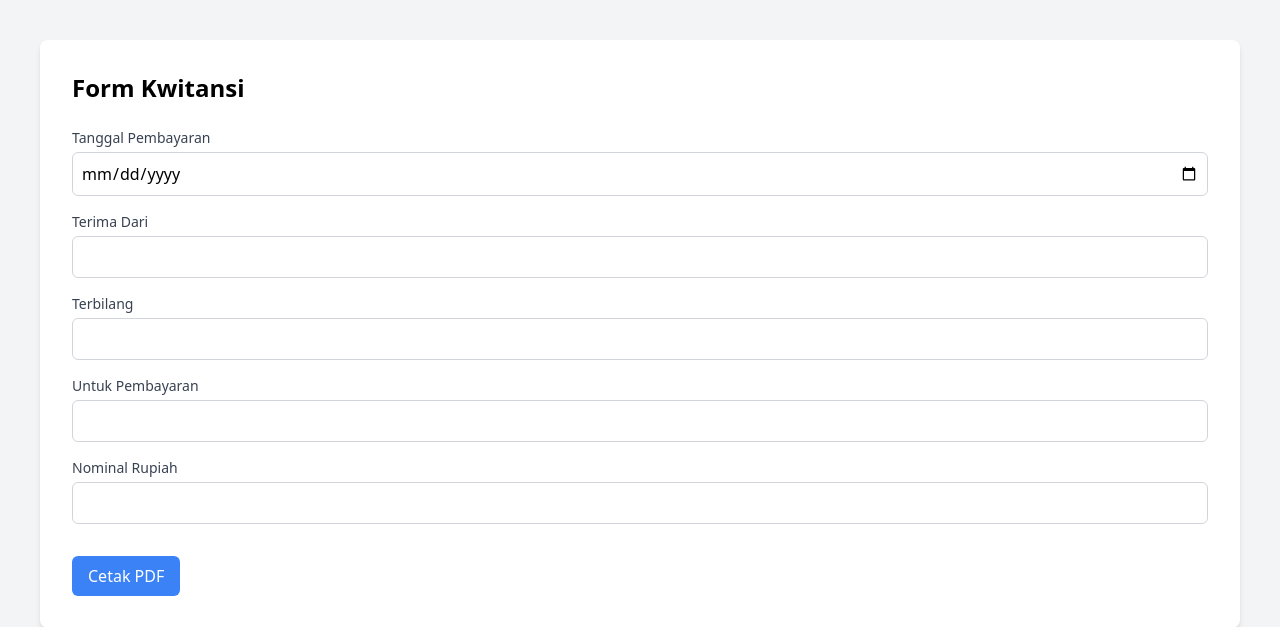
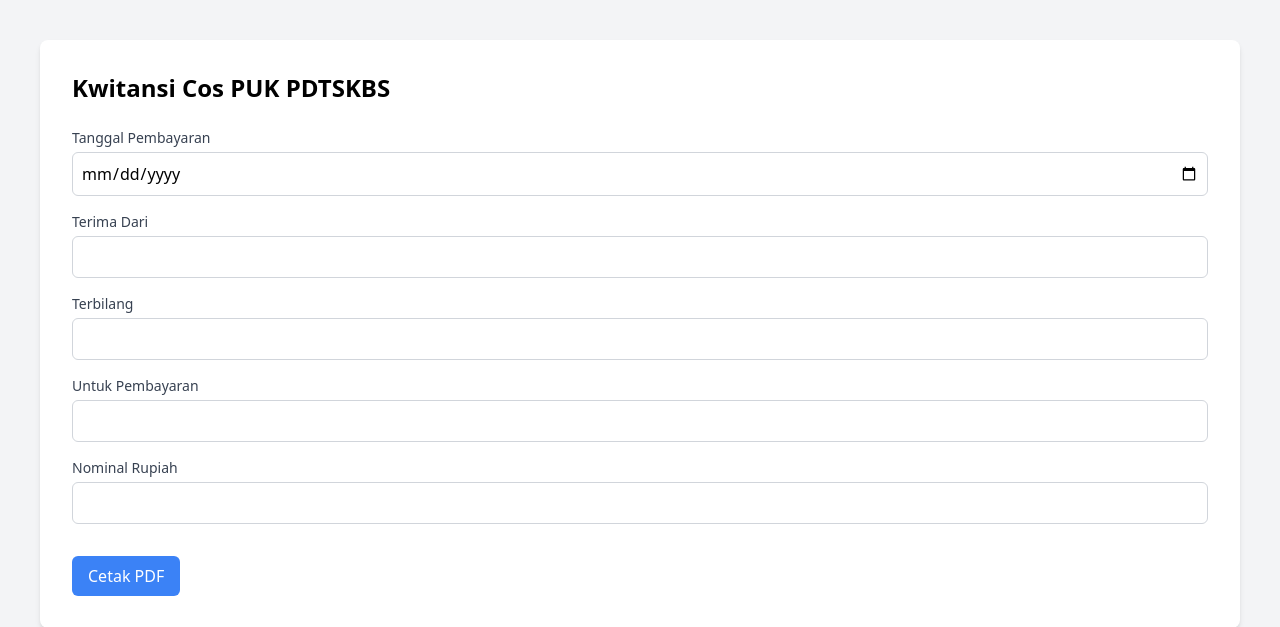
Before and after one commit to Jalkepoh/puk, a PHP site: page /form.php in a window 1280 px wide. Shown: the top 627 px of the page. Run offline with PHP 8.4, Linux system fonts and the light colour scheme; some libraries are stand-ins or nearby versions.

Commit message:
Add files via upload

```diff
--- a/form.php
+++ b/form.php
@@ -3,7 +3,7 @@
 <head>
     <meta charset="UTF-8">
     <meta name="viewport" content="width=device-width, initial-scale=1.0">
-    <title>Aplikasi Kwitansi</title>
+    <title>Kwitansi PUKPDTSKBS</title>
     <link href="https://cdn.jsdelivr.net/npm/tailwindcss@2.2.19/dist/tailwind.min.css" rel="stylesheet">
     <script src="https://cdnjs.cloudflare.com/ajax/libs/jspdf/2.5.1/jspdf.umd.min.js"></script>
     <script>
@@ -70,13 +70,14 @@
             });
 
             doc.addImage(imgData, "PNG", 80, 95, 50, 50); // Menambahkan gambar stempel
+            doc.text("Pengurus PUK PDTSKBS", 105, 160, { align: "center" }); // Menggeser teks ini ke bawah agar tidak bertabrakan dengan stempel
             doc.save("kwitansi.pdf");
         }
     </script>
 </head>
 <body class="bg-gray-100 p-10">
     <div class="container mx-auto bg-white p-8 shadow-md rounded-lg">
-        <h2 class="text-2xl font-bold mb-6">Form Kwitansi</h2>
+        <h2 class="text-2xl font-bold mb-6">Kwitansi Cos PUK PDTSKBS</h2>
         <form>
             <div class="mb-4">
                 <label for="tanggal" class="block text-sm font-medium text-gray-700">Tanggal Pembayaran</label>
@@ -116,6 +117,7 @@
             <div class="flex justify-center mt-4">
                 <img src="stempel.png" alt="Stempel" class="w-24 h-auto">
             </div>
+            <p class="text-center mt-4">Pengurus PUK PDTSKBS</p>
         </div>
     </div>
 
```
